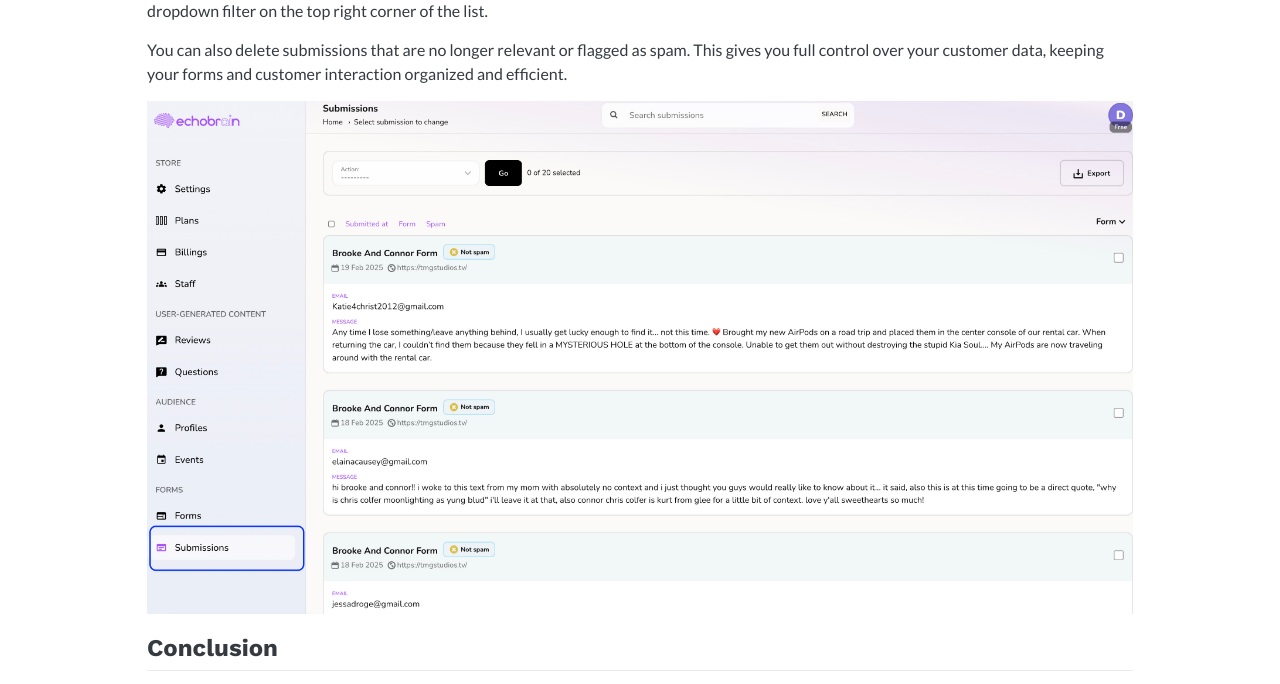
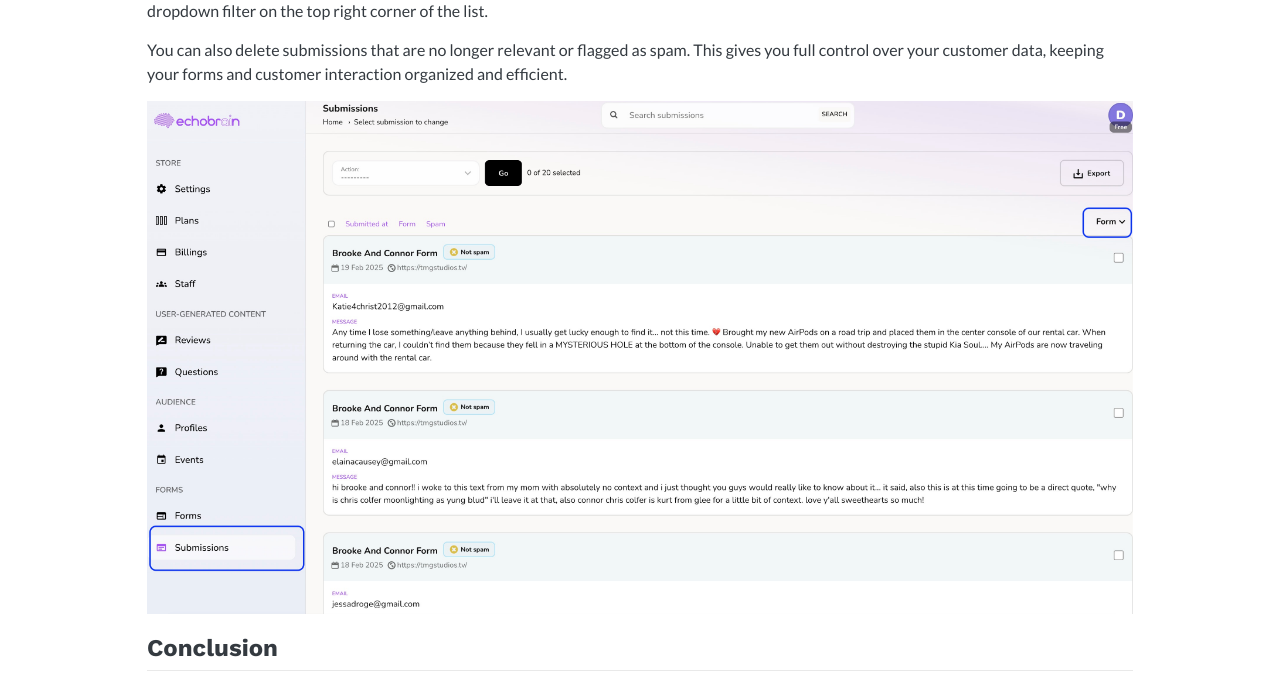
Before and after one commit to echo-brain/echo-brain.github.io, a Jekyll site: the page built from _posts/2024-10-21-adding-custom-forms-to-your-shop.md, in a window 1280 px wide. Shown: the part 3162-3846 px from the top of the page. Built offline with Jekyll 4.4.1, drawn with Linux system fonts in a browser that asks for light colours.

Commit message:
Update 2024-10-21-adding-custom-forms-to-your-shop.md

```diff
--- a/_posts/2024-10-21-adding-custom-forms-to-your-shop.md
+++ b/_posts/2024-10-21-adding-custom-forms-to-your-shop.md
@@ -73,7 +73,7 @@ Once your forms are live, you can track and manage submissions directly within E
 
 You can also delete submissions that are no longer relevant or flagged as spam. This gives you full control over your customer data, keeping your forms and customer interaction organized and efficient.
 
-![Manage form submissions on EchoBrain](/assets/posts/echobrain_dashboard_form_submissions.jpg)
+![Manage form submissions on EchoBrain](/assets/posts/echobrain_dashboard_form_submissions_1.jpg)
 
 ## Conclusion
 Creating custom forms in EchoBrain is a straightforward yet powerful way to capture meaningful customer data. By following the steps outlined in this guide, you can seamlessly integrate forms into your ecommerce shop, whether you're collecitng newsletter sign-ups or customer feedback. Keep your audience engaged and your brand growing with EchoBrain's flexible form functionality.
```
